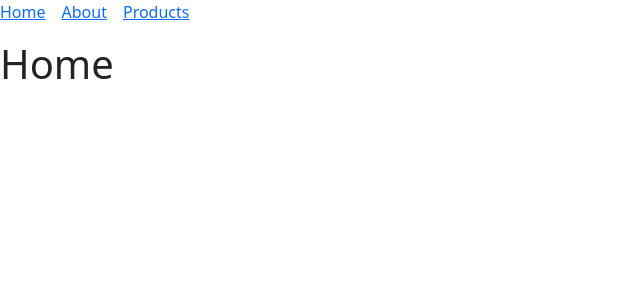
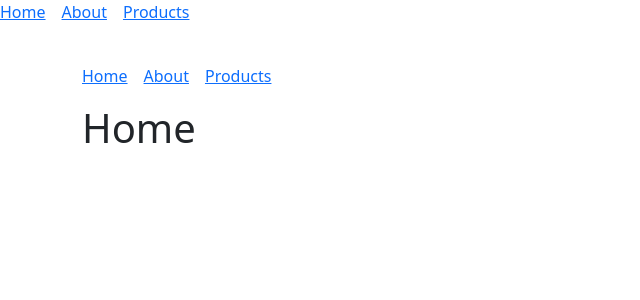
Before and after one commit to Steopa2001/react-router, a React (Vite) app in the folder react-router/: page / in a window 1280 px wide. Shown: the top 300 px of the page, without its empty margins (0-640 px from the left). Built offline with nearby package versions, Linux system fonts and the light colour scheme.

Commit message:
feat: import Outlet in Layout.jsx

```diff
--- a/react-router/src/App.jsx
+++ b/react-router/src/App.jsx
@@ -2,15 +2,20 @@ import { BrowserRouter, Routes, Route } from "react-router-dom";
 import Home from "./pages/Home";
 import About from "./pages/About";
 import Products from "./pages/Products";
+import Navbar from "./components/Navbar";
 
 function App() {
   return (
     <BrowserRouter>
-      <Routes>
-        <Route path="/" element={<Home />}></Route>
-        <Route path="/about" element={<About />}></Route>
-        <Route path="/products" element={<Products />}></Route>
-      </Routes>
+      <Navbar />
+      {/* Contenuto pagine */}
+      <div className="container py-4">
+        <Routes>
+          <Route path="/" element={<Home />} />
+          <Route path="/about" element={<About />} />
+          <Route path="/products" element={<Products />} />
+        </Routes>
+      </div>
     </BrowserRouter>
   );
 }
```
Also changed, not shown: react-router/src/layout/Layout.jsx (+18 -0 lines).
